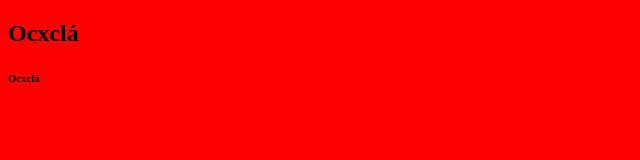
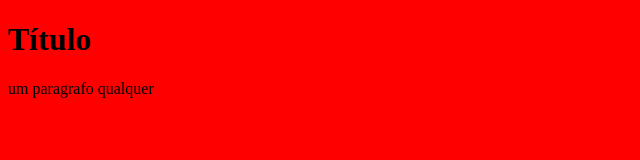
Before and after one commit to keidsondesigner/es6, a website: page public/index.html in a window 1280 px wide. Shown: the whole page, without its empty margins (0-640 px from the left). Drawn offline with Linux system fonts and the light colour scheme.

Commit message:
novo texto

```diff
--- a/public/index.html
+++ b/public/index.html
@@ -14,8 +14,8 @@
 </head>
 
 <body>
-	<h2>Ocxclá</h2>
-	<h6>Ocxclá</h6>
+	<h1>Título</h1>
+	<p>um paragrafo qualquer</p>
 
 
 	<script src="./bundle.js"></script>
```
